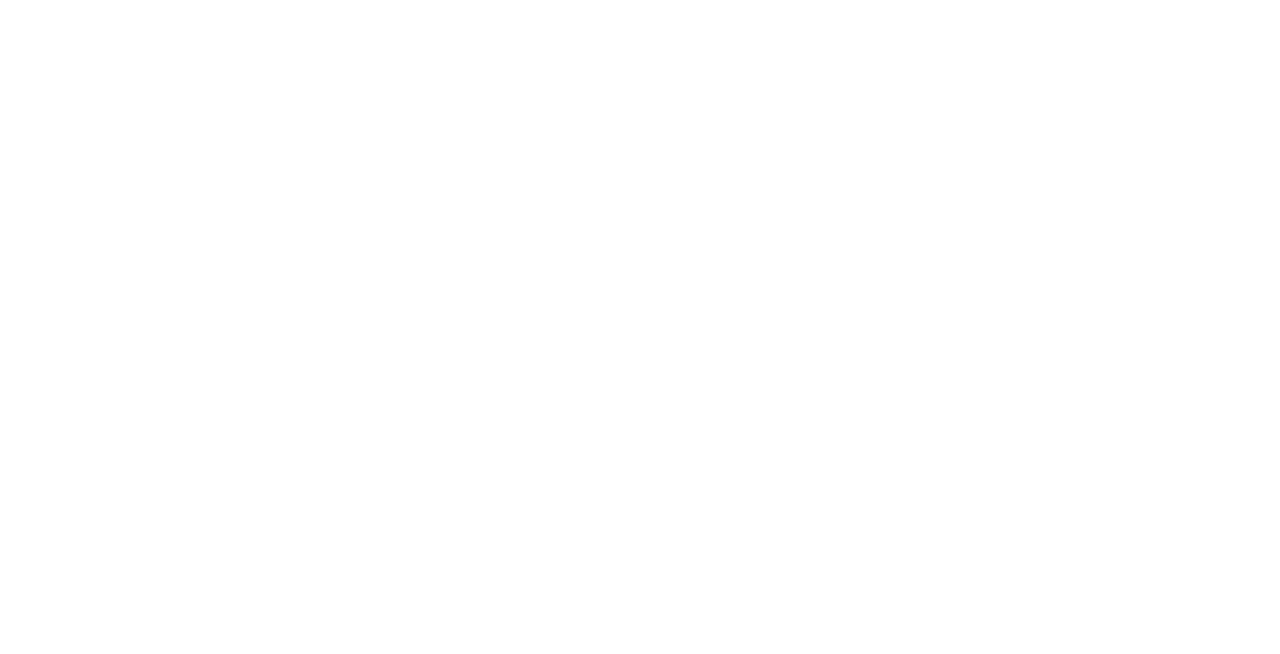
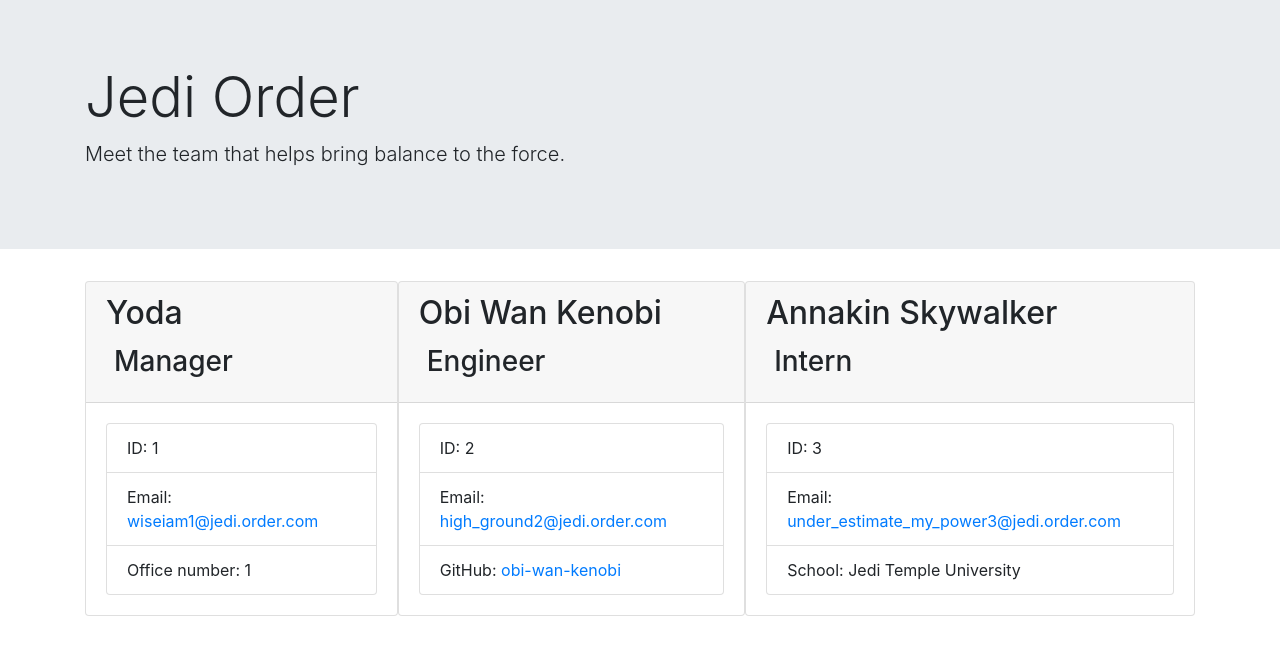
Before and after one commit to jvalon9455/Team-Generator, a website: page output/team.html in a window 1280 px wide. Drawn offline with nearby package versions, Linux system fonts and the light colour scheme.

Commit message:
added jumbotron and cards

```diff
--- a/output/team.html
+++ b/output/team.html
@@ -14,10 +14,90 @@
       crossorigin="anonymous"
     />
     <link rel="stylesheet" href="" />
+  </head>
 
+  <body>
+    <div class="jumbotron jumbotron-fluid">
+      <div class="container">
+        <h1 class="display-4">Jedi Order</h1>
+        <p class="lead">Meet the team that helps bring balance to the force.</p>
+      </div>
+    </div>
 
-  </head>
-  <body>
+    <div class="container">
+      <div class="row">
+        <div class="team-area col-12 d-flex justify-content-center">
+          <div class="card employee-card">
+            <div class="card-header">
+              <h2 class="card-title">Yoda</h2>
+              <h3 class="card-title">
+                <i class="fas fa-mug-hot mr-2"></i>Manager
+              </h3>
+            </div>
+            <div class="card-body">
+              <ul class="list-group">
+                <li class="list-group-item">ID: 1</li>
+                <li class="list-group-item">
+                  Email:
+                  <a href="mailto:wiseiam1@jedi.order.com"
+                    >wiseiam1@jedi.order.com</a
+                  >
+                </li>
+                <li class="list-group-item">Office number: 1</li>
+              </ul>
+            </div>
+          </div>
+          <div class="card employee-card">
+            <div class="card-header">
+              <h2 class="card-title">Obi Wan Kenobi</h2>
+              <h3 class="card-title">
+                <i class="fas fa-glasses mr-2"></i>Engineer
+              </h3>
+            </div>
+            <div class="card-body">
+              <ul class="list-group">
+                <li class="list-group-item">ID: 2</li>
+                <li class="list-group-item">
+                  Email:
+                  <a href="mailto:highground2@jedi.order.com"
+                    >high_ground2@jedi.order.com</a
+                  >
+                </li>
+                <li class="list-group-item">
+                  GitHub:
+                  <a
+                    href="https://github.com/obi-wan-kenobi"
+                    target="_blank"
+                    rel="noopener noreferrer"
+                    >obi-wan-kenobi</a
+                  >
+                </li>
+              </ul>
+            </div>
+          </div>
+          <div class="card employee-card">
+            <div class="card-header">
+              <h2 class="card-title">Annakin Skywalker</h2>
+              <h3 class="card-title">
+                <i class="fas fa-user-graduate mr-2"></i>Intern
+              </h3>
+            </div>
+            <div class="card-body">
+              <ul class="list-group">
+                <li class="list-group-item">ID: 3</li>
+                <li class="list-group-item">
+                  Email:
+                  <a href="mailto:underestimat_my_power3@jedi.order.com"
+                    >under_estimate_my_power3@jedi.order.com</a
+                  >
+                </li>
+                <li class="list-group-item">School: Jedi Temple University</li>
+              </ul>
+            </div>
+          </div>
+        </div>
+      </div>
+    </div>
     <script src="" async defer></script>
   </body>
 </html>
```
